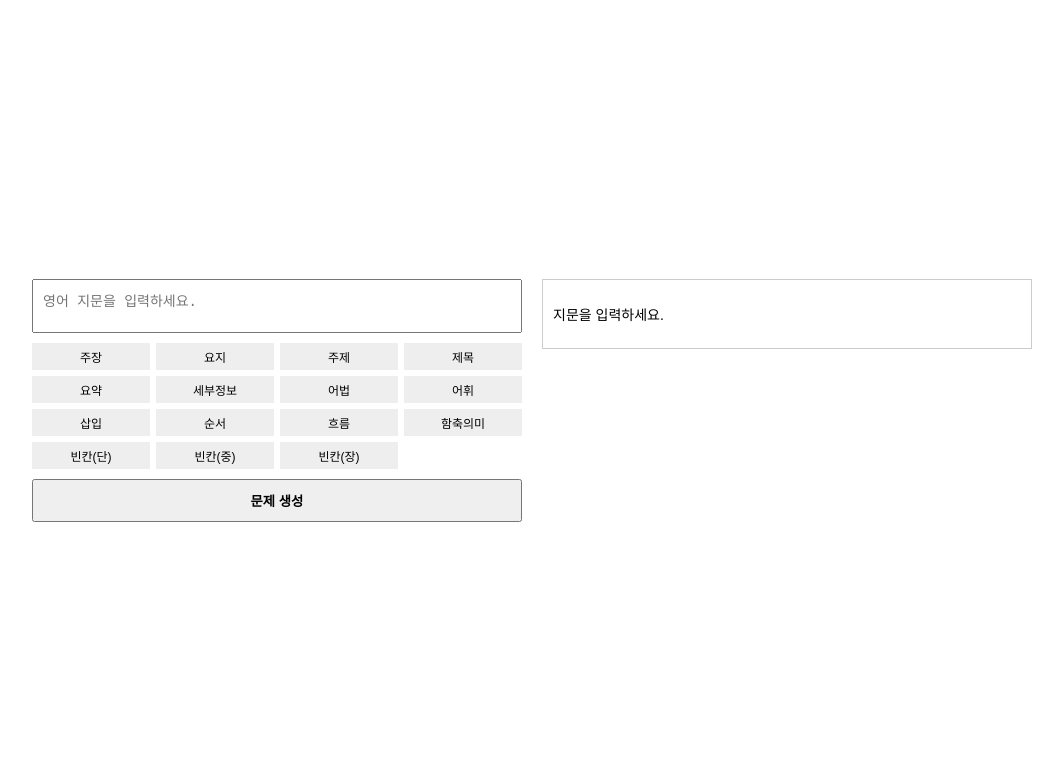
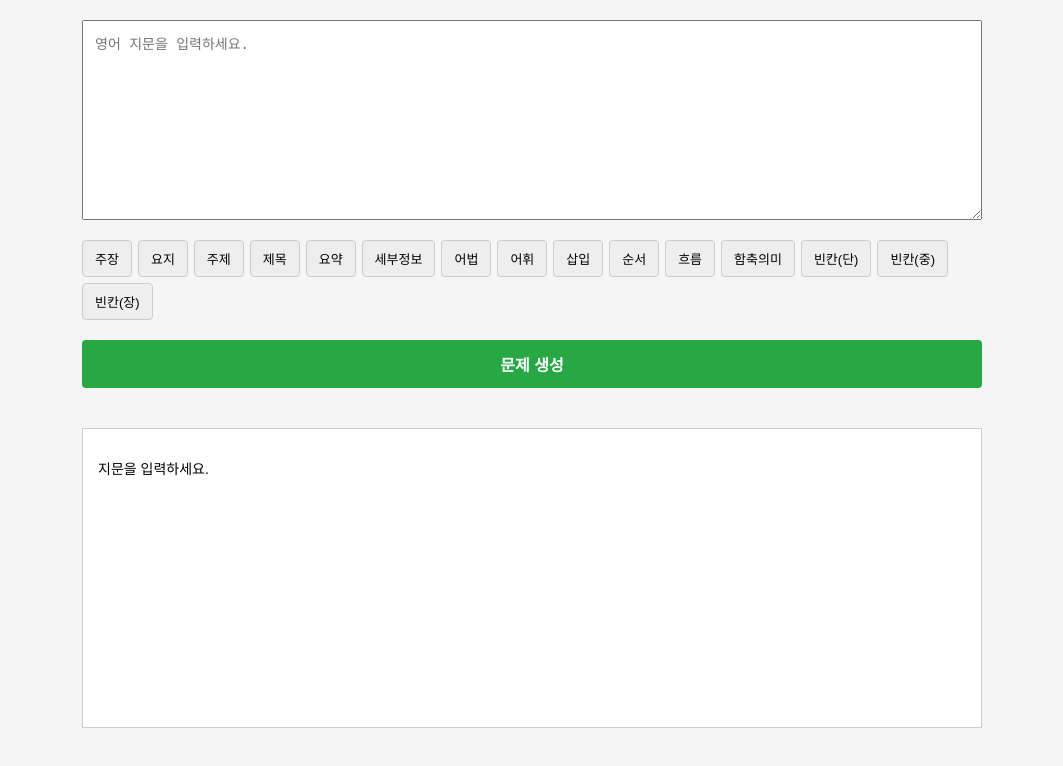
Before and after one commit to stuentofe/sellingqi, a website: page public/generate.html in a window 1280 px wide. Both pictures are taken after a click on the button "문제 생성". Shown: the whole page, without its empty margins (108-1171 px from the left). Drawn offline with Linux system fonts and the light colour scheme.

Commit message:
Update generate.html

```diff
--- a/public/generate.html
+++ b/public/generate.html
@@ -4,113 +4,104 @@
   <meta charset="UTF-8" />
   <title>유형별 문제 생성 툴</title>
   <style>
+    * { box-sizing: border-box; }
     body {
       margin: 0;
-      padding: 0;
+      padding: 20px;
       font-family: sans-serif;
-      height: 100vh;
-      display: flex;
-      justify-content: center;
-      align-items: center;
+      background: #f5f5f5;
     }
 
     .container {
-      display: flex;
-      gap: 20px;
-      width: 90%;
-      max-width: 1000px;
-    }
-
-    .panel {
-      flex: 1;
+      max-width: 900px;
+      margin: auto;
       display: flex;
       flex-direction: column;
+      gap: 20px;
     }
 
     textarea {
-      resize: none;
-      flex: 1;
-      padding: 10px;
+      width: 100%;
+      height: 200px;
+      padding: 12px;
       font-size: 14px;
+      resize: vertical;
     }
 
     .switches {
-      display: grid;
-      grid-template-columns: repeat(4, 1fr);
+      display: flex;
+      flex-wrap: wrap;
       gap: 6px;
-      margin-top: 10px;
-    }
-
-    .switches label {
-      font-size: 12px;
-      text-align: center;
-      padding: 5px;
-      background: #eee;
-      cursor: pointer;
     }
 
     .switches input {
       display: none;
     }
 
-    .switches input:checked + label {
-      background: #333;
-      color: white;
+    .switches label {
+      padding: 8px 12px;
+      font-size: 13px;
+      background: #eee;
+      border: 1px solid #ccc;
+      border-radius: 4px;
+      cursor: pointer;
+      user-select: none;
     }
 
-    .buttons {
-      margin-top: 10px;
+    .switches input:checked + label {
+      background: #007bff;
+      color: white;
+      border-color: #007bff;
     }
 
     button {
       width: 100%;
-      padding: 10px;
+      padding: 12px;
+      font-size: 16px;
       font-weight: bold;
+      background: #28a745;
+      color: white;
+      border: none;
+      border-radius: 4px;
       cursor: pointer;
     }
 
+    button:hover {
+      background: #218838;
+    }
+
     .output {
+      background: white;
+      border: 1px solid #ccc;
+      padding: 15px;
+      min-height: 300px;
+      font-size: 14px;
       overflow-y: auto;
-      max-height: 300px;
-      padding: 10px;
-      border: 1px solid #ccc;
-      font-size: 14px;
-      background: #fff;
     }
 
     pre {
       white-space: pre-wrap;
       margin-bottom: 20px;
-      padding: 10px;
-      background: #f8f8f8;
-      border: 1px solid #ddd;
     }
 
     #progressStatus {
-      position: fixed;
-      top: 10px;
-      right: 20px;
+      font-weight: bold;
       font-size: 14px;
-      font-weight: bold;
-      display: none;
+      text-align: right;
     }
   </style>
 </head>
 <body>
-  <div id="progressStatus"></div>
+  <div class="container">
+    <textarea id="inputText" placeholder="영어 지문을 입력하세요."></textarea>
 
-  <div class="container" id="wizard">
-    <div class="panel">
-      <textarea id="inputText" placeholder="영어 지문을 입력하세요."></textarea>
-      <div class="switches" id="typeSwitches"></div>
-      <div class="buttons">
-        <button id="generateBtn">문제 생성</button>
-      </div>
-    </div>
+    <div class="switches" id="typeSwitches"></div>
 
-    <div class="panel">
-      <div class="output" id="outputBox"></div>
-    </div>
+    <button id="generateBtn">문제 생성</button>
+
+    <div id="progressStatus"></div>
+
+    <div class="output" id="outputBox"></div>
   </div>
 
   <script>
@@ -125,10 +116,6 @@
     ];
 
     window.onload = () => {
-      renderSwitches();
-    };
-
-    function renderSwitches() {
       const container = document.getElementById('typeSwitches');
       TYPES.forEach((label, i) => {
         const id = 'type_' + TYPE_KEYS[i];
@@ -145,7 +132,7 @@
         container.appendChild(input);
         container.appendChild(labelEl);
       });
-    }
+    };
 
     function escapeHTML(text) {
       const div = document.createElement('div');
@@ -154,24 +141,14 @@
     }
 
     function underlineAngleBracketsBeforeEscape(text) {
-      // < > 감싼 부분을 <u> 태그로 변환
       const withUnderline = text.replace(/<([^>]+)>/g, '<u>$1</u>');
-
-      // <u> 태그를 임시 토큰으로 치환
-      const tempToken = '___UNDERLINE_TAG___';
-      let tmp = withUnderline.replace(/<u>/g, tempToken + 'OPEN___');
-      tmp = tmp.replace(/<\/u>/g, tempToken + 'CLOSE___');
-
-      // 나머지 텍스트 안전하게 이스케이프
+      const token = '___TAG___';
+      let tmp = withUnderline.replace(/<u>/g, token + 'OPEN___').replace(/<\/u>/g, token + 'CLOSE___');
       const escaped = escapeHTML(tmp);
-
-      // 토큰을 다시 <u> 태그로 복원
-      const restored = escaped
-        .replace(new RegExp(tempToken + 'OPEN___', 'g'), '<u>')
-        .replace(new RegExp(tempToken + 'CLOSE___', 'g'), '</u>');
-
-      // 줄바꿈을 <br>로 변환
-      return restored.replace(/\n/g, '<br>');
+      return escaped
+        .replace(new RegExp(token + 'OPEN___', 'g'), '<u>')
+        .replace(new RegExp(token + 'CLOSE___', 'g'), '</u>')
+        .replace(/\n/g, '<br>');
     }
 
     document.getElementById('generateBtn').addEventListener('click', async () => {
@@ -179,7 +156,7 @@
       const outputBox = document.getElementById('outputBox');
       const progressStatus = document.getElementById('progressStatus');
       outputBox.innerHTML = '';
-      progressStatus.style.display = 'none';
+      progressStatus.textContent = '';
 
       if (!text) {
         outputBox.innerHTML = '<p>지문을 입력하세요.</p>';
@@ -192,8 +169,7 @@
         return;
       }
 
-      progressStatus.style.display = 'block';
-      progressStatus.textContent = '...0%...';
+      progressStatus.textContent = '0%';
 
       for (let i = 0; i < selected.length; i++) {
         const type = selected[i];
@@ -203,29 +179,19 @@
             headers: { 'Content-Type': 'application/json' },
             body: JSON.stringify({ text })
           });
-
           const data = await res.json();
-          const problemText = (data.problem || data.question || '문제를 불러올 수 없습니다.') + '';
-          const explanationText = (data.explanation || '') + '';
 
           const pre = document.createElement('pre');
-          pre.innerHTML = `${i + 1}<br><br>${underlineAngleBracketsBeforeEscape(problemText)}<br><br>${underlineAngleBracketsBeforeEscape(explanationText)}`;
+          pre.innerHTML = `${i + 1}<br><br>${underlineAngleBracketsBeforeEscape(data.problem || '')}<br><br>${underlineAngleBracketsBeforeEscape(data.explanation || '')}`;
           outputBox.appendChild(pre);
-
-          const percent = Math.floor(((i + 1) / selected.length) * 100);
-          progressStatus.textContent = `...${percent}%...`;
-
-          if (percent === 100) {
-            setTimeout(() => {
-              progressStatus.style.display = 'none';
-            }, 500);
-          }
         } catch (err) {
-          console.error('문제 생성 중 에러:', err);
           const pre = document.createElement('pre');
-          pre.textContent = `${i + 1}\n\n⚠️ ${type} 문제 생성 실패`;
+          pre.textContent = `${i + 1}번 문제 생성 실패`;
           outputBox.appendChild(pre);
         }
+
+        const percent = Math.floor(((i + 1) / selected.length) * 100);
+        progressStatus.textContent = `${percent}%`;
       }
     });
   </script>
```
